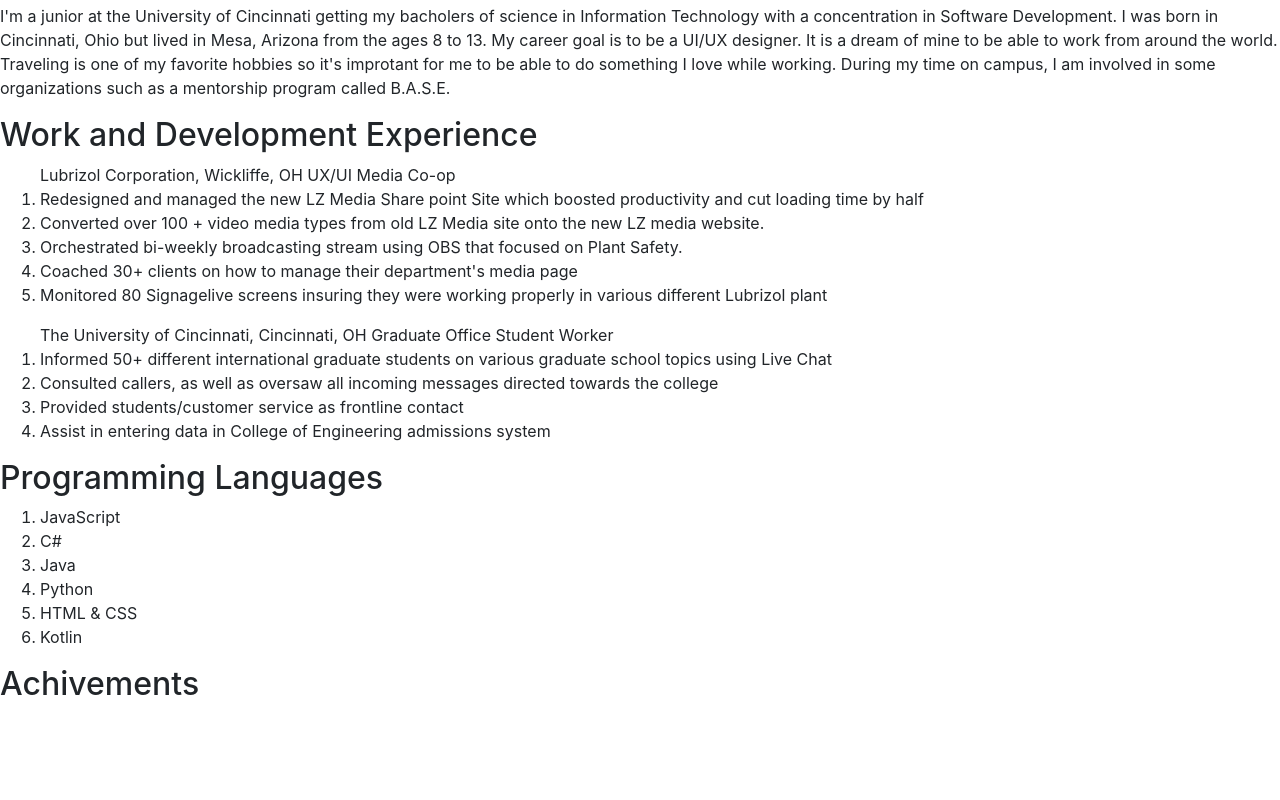
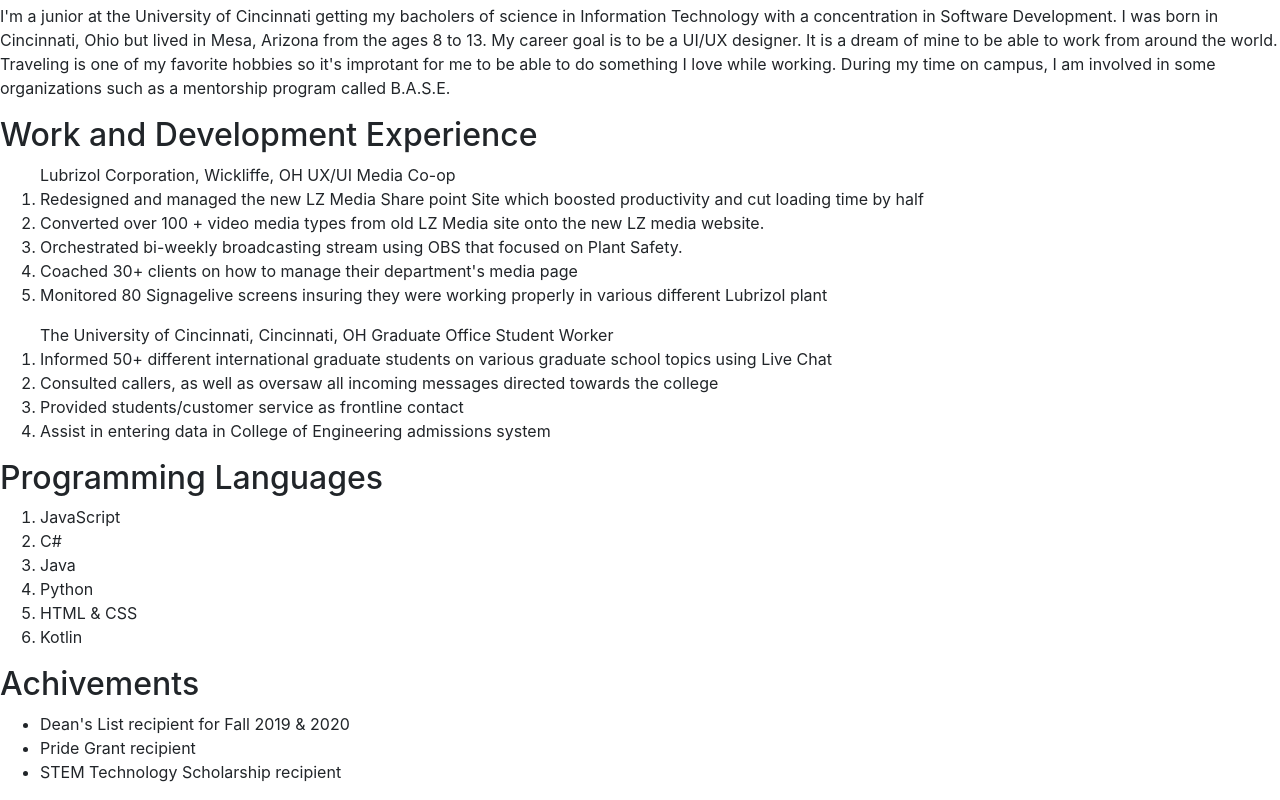
Before and after one commit to IT3049C-Students/1-online-portfolio-turnbopd, a website: page index.html in a window 1280 px wide. Shown: the part 638-1438 px from the top of the page. Before the commit the page ends 1350 px from the top, so only its background shows below. Drawn offline with nearby package versions, Linux system fonts and the light colour scheme.

Commit message:
added achivements

```diff
--- a/index.html
+++ b/index.html
@@ -73,8 +73,13 @@
     <h2>
       Achivements
     </h2>
+    <ul>
+      <li>Dean's List recipient for Fall 2019 & 2020</li>
+      <li>Pride Grant recipient</li>
+      <li>STEM Technology Scholarship recipient</li>
+    </ul>
+  </div>
 
-  </div>
 
 
 
```
